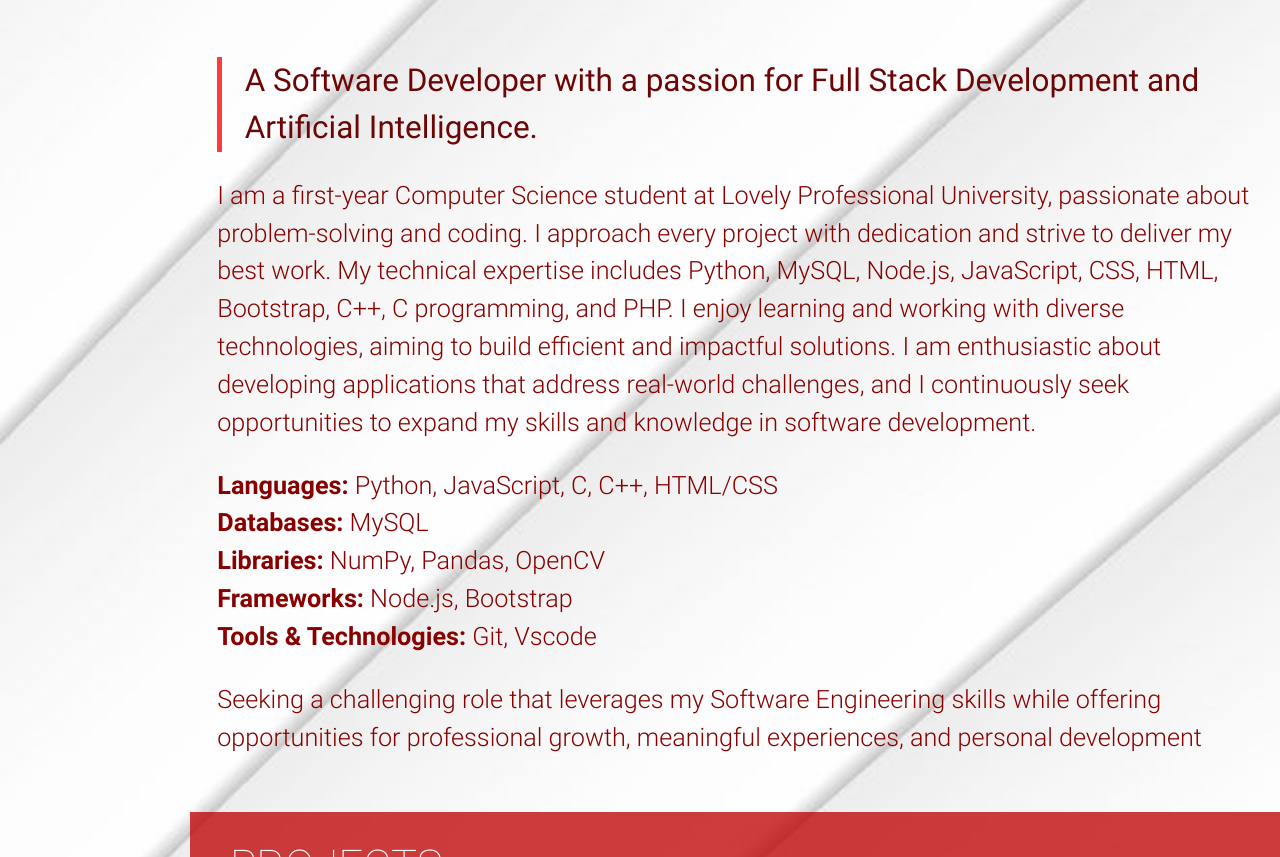
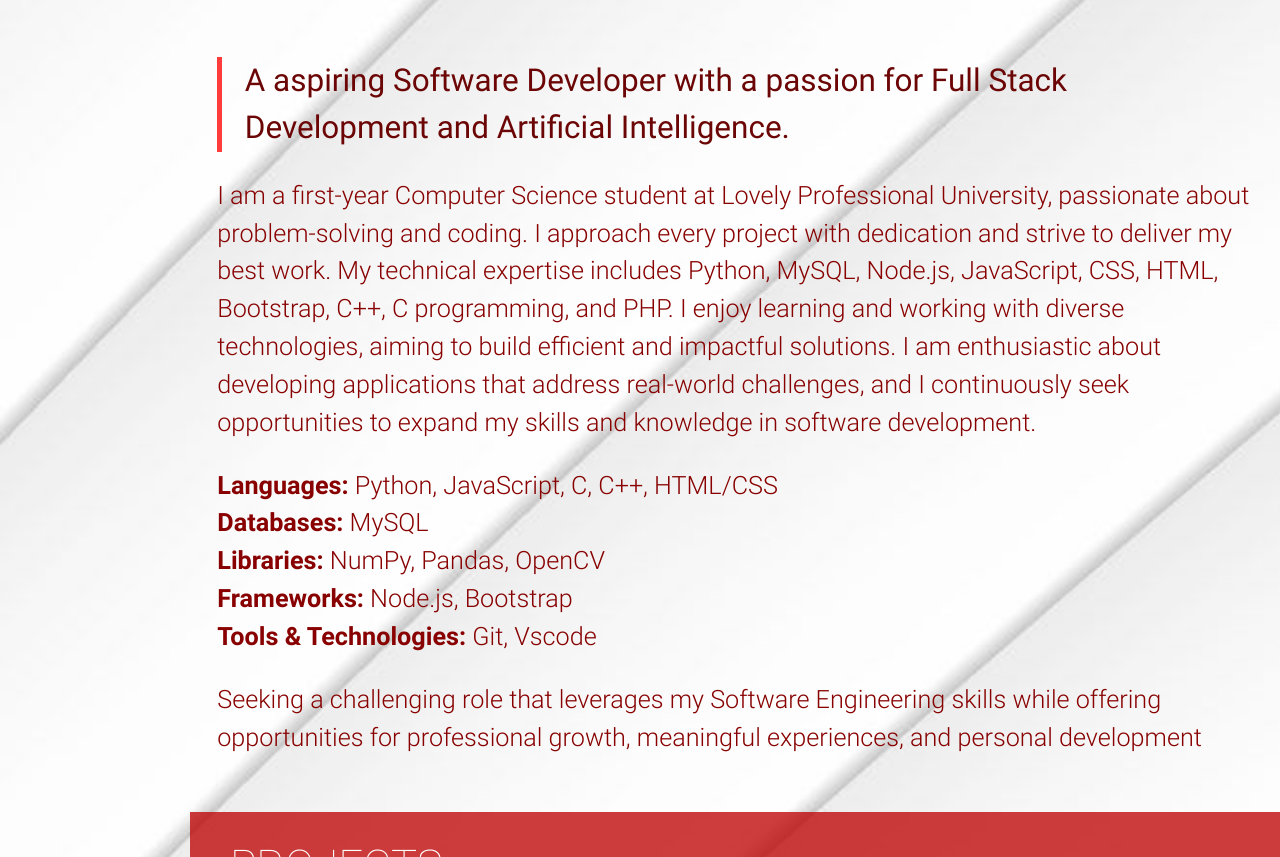
Before and after one commit to Prince4201/PrinceJaiswal, a plain HTML site: page index.html in a window 1280 px wide. Shown: the part 911-1768 px from the top of the page. Drawn offline with nearby package versions, Linux system fonts and the light colour scheme.

Commit message:
Update index.html

```diff
--- a/index.html
+++ b/index.html
@@ -181,7 +181,7 @@
       <div class="container flow-text">
         <blockquote>
           <h2>
-            A Software Developer with a passion for Full Stack Development and Artificial Intelligence.
+            A aspiring Software Developer with a passion for Full Stack Development and Artificial Intelligence.
 
           </h2>
         </blockquote>
```
